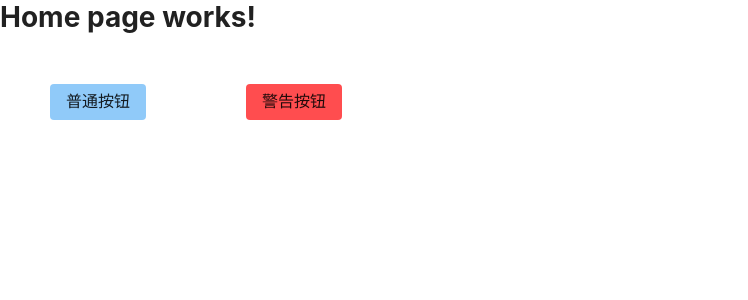
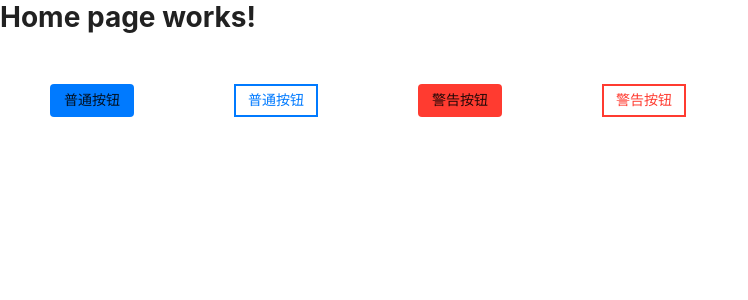
Before and after one commit to AerospaceXu/huz-ui, a React (Create React App) app: page /#/ in a window 1280 px wide. Shown: the top 300 px of the page, without its empty margins (0-748 px from the left). Built offline with nearby package versions, Linux system fonts and the light colour scheme.

Commit message:
feat: Add contained and not discontained style to button.

```diff
--- a/src/components/Button/index.tsx
+++ b/src/components/Button/index.tsx
@@ -1,9 +1,6 @@
 import React, { MouseEventHandler, useCallback, useState } from 'react';
-import { StyledComponent } from 'styled-components';
 
 import Base from './styles/Base';
-import Normal from './styles/Normal';
-import Danger from './styles/Danger';
 import ButtonMask from './ButtonMask';
 
 import { MaskPosition } from './interfaces/mask-position';
@@ -15,19 +12,22 @@ import useMask from './hooks/useMask';
 const ANIMATE_TIME = 375;
 
 const typeHash: {
-  [key: string]: StyledComponent<'span', any, {}, never>;
+  [key: string]: string;
 } = {
-  normal: Normal,
-  danger: Danger,
+  normal: 'normal-button',
+  danger: 'danger-button',
 };
 
 interface Props {
   onClick?: MouseEventHandler<HTMLButtonElement>;
   type?: ButtonType;
+  isContained?: boolean;
 }
 
 const Button: React.FC<Props> = (props) => {
-  const { onClick, type, children } = props;
+  const {
+    onClick, type, isContained, children,
+  } = props;
 
   const {
     buttonRef, buttonPlace, buttonSize, computeClickPlace,
@@ -52,10 +52,15 @@ const Button: React.FC<Props> = (props) => {
     [buttonPlace, handleMaskAnimation, onClick],
   );
 
-  const StyleWrapper = type ? typeHash[type] : Normal;
+  const buttonExtraClassName = type ? typeHash[type] : typeHash.normal;
 
   return (
-    <Base ref={buttonRef} onClick={handleClick}>
+    <Base
+      className={buttonExtraClassName}
+      ref={buttonRef}
+      onClick={handleClick}
+      isContained={isContained !== undefined ? isContained : true}
+    >
       {maskVisible && (
         <ButtonMask
           buttonSize={buttonSize}
@@ -63,10 +68,7 @@ const Button: React.FC<Props> = (props) => {
           animateTime={ANIMATE_TIME}
         />
       )}
-
-      <StyleWrapper>
-        <span className="button-text-wrapper">{children}</span>
-      </StyleWrapper>
+      {children}
     </Base>
   );
 };
--- a/src/components/Button/styles/Base.tsx
+++ b/src/components/Button/styles/Base.tsx
@@ -1,29 +1,56 @@
 import styled from 'styled-components';
 
-const Base = styled.button`
+import shadow from '../../../lib/styles/shadow';
+
+import normal from './normal';
+import danger from './danger';
+
+interface StyleProps {
+  isContained: boolean;
+}
+
+const Base = styled.button<StyleProps>`
   position: relative;
   margin: 50px;
-  border: none;
+  padding: 4px 12px;
+  border: 2px solid transparent;
   outline: none;
 
   background: transparent;
 
-  font-size: 16px;
+  font-size: 14px;
   text-align: center;
   line-height: 1.5;
-  font-weight: 500;
+  font-weight: 400;
   color: rgba(0, 0, 0, 0.87);
 
   cursor: pointer;
   user-select: none;
 
-  transition: 275ms linear;
+  transition: 195ms linear;
 
-  .button-text-wrapper {
-    display: block;
-    width: 100%;
-    height: 100%;
-    padding: 6px 16px;
+  &:hover {
+    box-shadow: ${shadow[3]};
+  }
+
+  &:active {
+    box-shadow: none;
+  }
+
+  &.normal-button {
+    ${(p) => normal(p.isContained)}
+
+    &:hover {
+      ${(p) => normal(p.isContained, true)}
+    }
+  }
+
+  &.danger-button {
+    ${(p) => danger(p.isContained)}
+
+    &:hover {
+      ${(p) => danger(p.isContained, true)}
+    }
   }
 `;
 
--- a/src/components/Button/styles/Danger.tsx
+++ /dev/null
@@ -1,24 +0,0 @@
-import styled from 'styled-components';
-
-import shadow from '../../../lib/styles/shadow';
-
-const Danger = styled.span`
-  display: block;
-  width: 100%;
-  height: 100%;
-  border-radius: 4px;
-
-  background: #ff4d4f;
-
-  transition: 175ms linear;
-
-  &:hover {
-    box-shadow: ${shadow[3]};
-  }
-
-  &:active {
-    box-shadow: none;
-  }
-`;
-
-export default Danger;
--- a/src/components/Button/styles/Normal.tsx
+++ /dev/null
@@ -1,24 +0,0 @@
-import styled from 'styled-components';
-
-import shadow from '../../../lib/styles/shadow';
-
-const Normal = styled.span`
-  display: block;
-  width: 100%;
-  height: 100%;
-
-  background: #90caf9;
-  border-radius: 4px;
-
-  transition: 175ms linear;
-
-  &:hover {
-    box-shadow: ${shadow[3]};
-  }
-
-  &:active {
-    box-shadow: none;
-  }
-`;
-
-export default Normal;
--- /dev/null
+++ b/src/components/Button/styles/danger.ts
@@ -0,0 +1,17 @@
+import color from '../../../lib/styles/color';
+
+const danger = (isContained: boolean, isHover = false) =>
+  (isHover
+    ? {
+      color: '#FFFFFF',
+      'border-color': color.light.red,
+      background: color.light.red,
+    }
+    : {
+      color: isContained ? '' : color.light.red,
+      'border-radius': isContained ? '4px' : 0,
+      border: isContained ? '' : '2px solid',
+      background: isContained ? color.light.red : 'transparent',
+    });
+
+export default danger;
--- /dev/null
+++ b/src/components/Button/styles/normal.ts
@@ -0,0 +1,17 @@
+import color from '../../../lib/styles/color';
+
+const normal = (isContained: boolean, isHover = false) =>
+  (isHover
+    ? {
+      color: '#FFFFFF',
+      'border-color': color.light.blue,
+      background: color.light.blue,
+    }
+    : {
+      color: isContained ? '' : color.light.blue,
+      'border-radius': isContained ? '4px' : 0,
+      border: isContained ? '' : '2px solid',
+      background: isContained ? color.light.blue : 'transparent',
+    });
+
+export default normal;
--- /dev/null
+++ b/src/lib/styles/color.ts
@@ -0,0 +1,12 @@
+const color = {
+  light: {
+    blue: '#007AFF',
+    red: '#FF3B30',
+  },
+  dark: {
+    blue: '#0A84FF',
+    red: '#FF453A',
+  },
+};
+
+export default color;
--- a/src/views/Home.tsx
+++ b/src/views/Home.tsx
@@ -6,7 +6,11 @@ const Home: React.FC = () => (
   <div>
     <h1>Home page works!</h1>
     <Button>普通按钮</Button>
+    <Button isContained={false}>普通按钮</Button>
     <Button type="danger">警告按钮</Button>
+    <Button type="danger" isContained={false}>
+      警告按钮
+    </Button>
   </div>
 );
 
```
